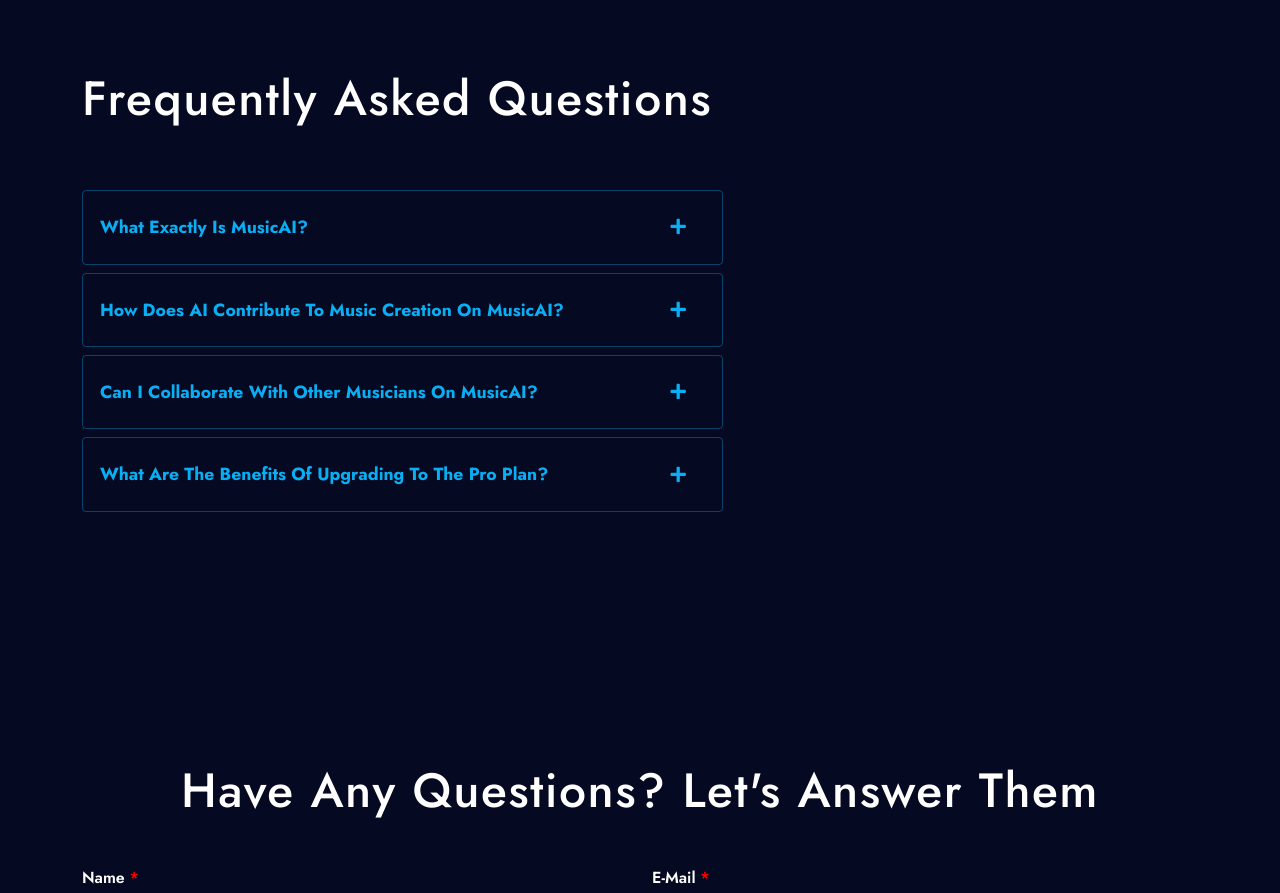
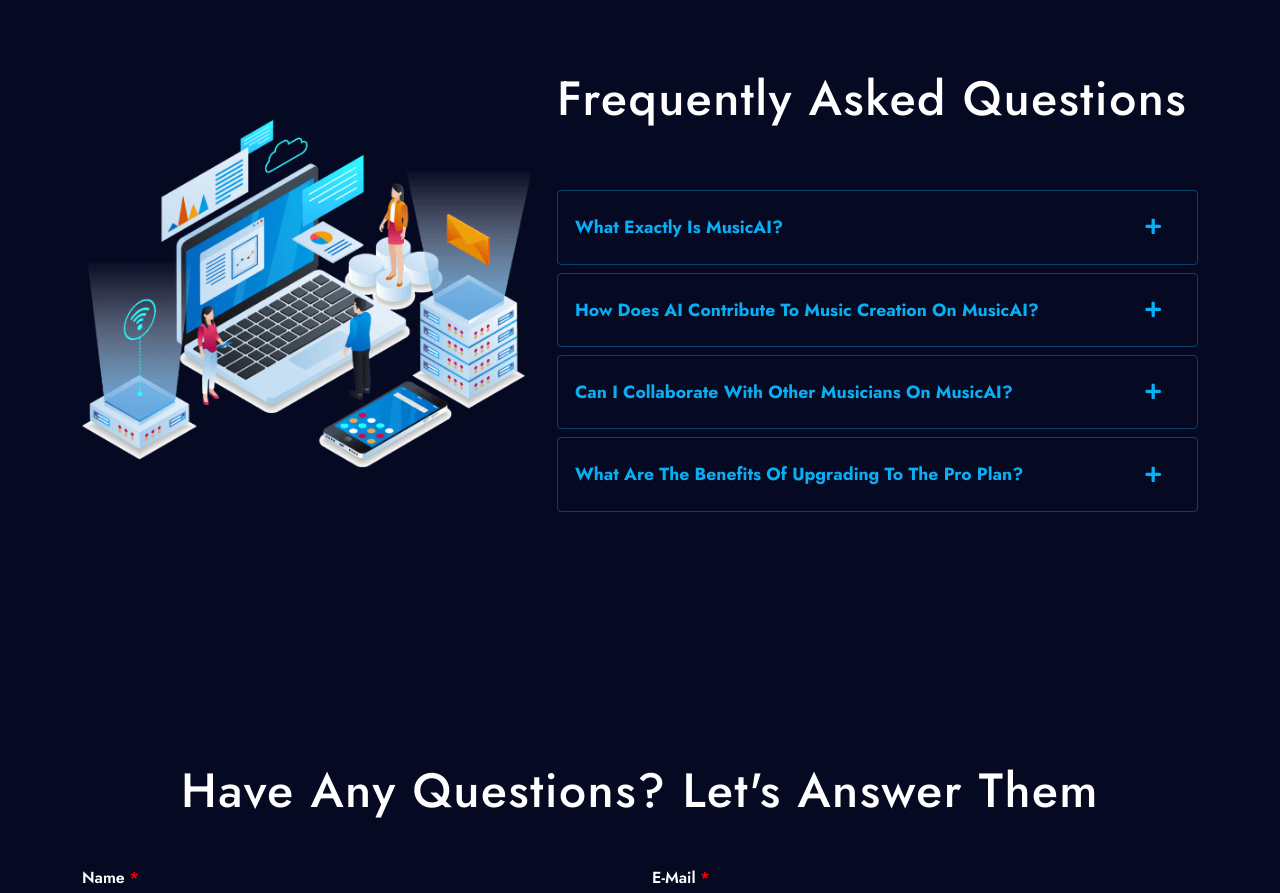
Before and after one commit to MeetYourAI/MusicAI, a plain HTML site: page index.html in a window 1280 px wide. Shown: the part 5380-6273 px from the top of the page. Drawn offline with Linux system fonts and the light colour scheme; animation ran at ten frames a second; files whose address does not match are found by name.

Commit message:
added back faq image

```diff
--- a/index.html
+++ b/index.html
@@ -515,9 +515,9 @@
 			<div class="pattern-bottom-start-dir"></div>
 			<div class="container">
 				<div class="row">
-					<!-- <div class="col-12 col-lg-5 align-self-center">
+					<div class="col-12 col-lg-5 align-self-center">
 						<div class="faq-img start-dir-img-frame wow fadeIn" data-wow-delay="0.2s"><img class="img-fluid " loading="lazy" src="assets/images/faq/faq-illustration.png" alt=""></div>
-					</div> -->
+					</div>
 					<div class="col-12 col-lg-7 ">
 						<div class="sec-heading  ">
 							<div class="content-area">
```
